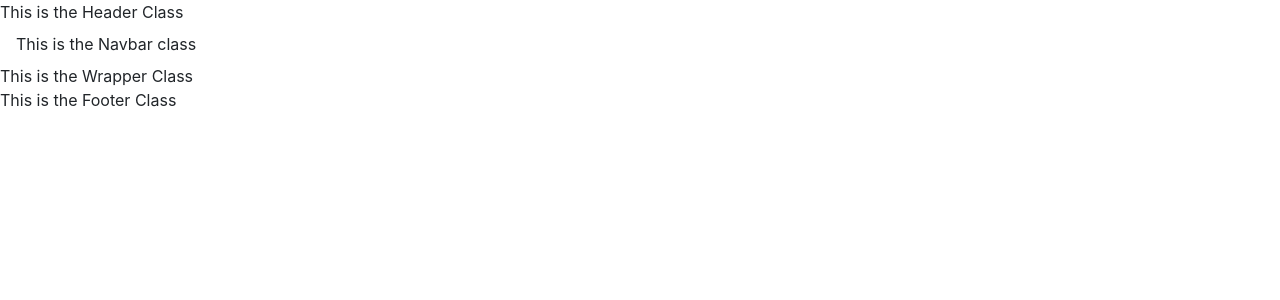
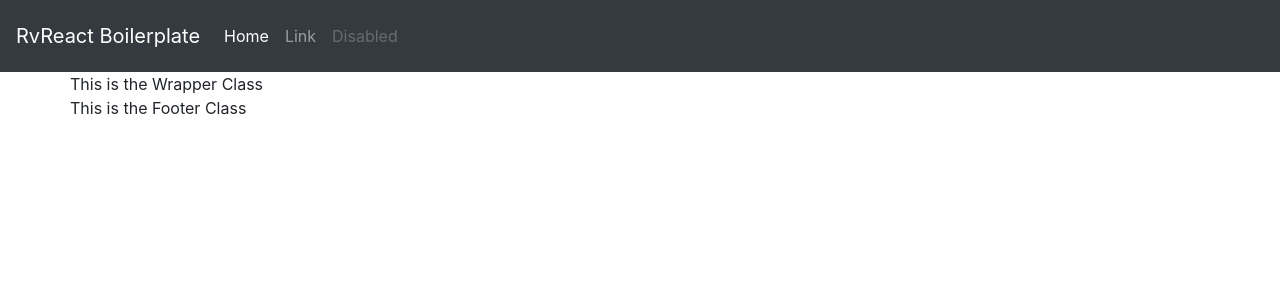
Before and after one commit to RvDstudio/RvReact, a React (Create React App) app: page / in a window 1280 px wide. Shown: the top 300 px of the page. Built offline with nearby package versions, Linux system fonts and the light colour scheme.

Commit message:
Edit some files

```diff
--- a/public/index.html
+++ b/public/index.html
@@ -38,5 +38,9 @@
       To begin the development, run `npm start` or `yarn start`.
       To create a production bundle, use `npm run build` or `yarn build`.
     -->
+
+    <script src="https://code.jquery.com/jquery-3.3.1.slim.min.js" integrity="sha384-q8i/X+965DzO0rT7abK41JStQIAqVgRVzpbzo5smXKp4YfRvH+8abtTE1Pi6jizo" crossorigin="anonymous"></script>
+<script src="https://cdnjs.cloudflare.com/ajax/libs/popper.js/1.14.3/umd/popper.min.js" integrity="sha384-ZMP7rVo3mIykV+2+9J3UJ46jBk0WLaUAdn689aCwoqbBJiSnjAK/l8WvCWPIPm49" crossorigin="anonymous"></script>
+<script src="https://stackpath.bootstrapcdn.com/bootstrap/4.1.2/js/bootstrap.min.js" integrity="sha384-o+RDsa0aLu++PJvFqy8fFScvbHFLtbvScb8AjopnFD+iEQ7wo/CG0xlczd+2O/em" crossorigin="anonymous"></script>
   </body>
 </html>
--- a/src/App.js
+++ b/src/App.js
@@ -2,7 +2,6 @@
 
 //Components
 import Header from './components/headerComponent/header';
-import Navbar from './components/navbarComponent/navbar'
 import Homepage from './components/pages/homepage'
 import Footer from './components/footerComponent/footer';
 
@@ -15,8 +14,6 @@
       <div className="App">
           <Header />
 
-          <Navbar />
-
           <Homepage />
 
           <Footer />
--- a/src/Assets/css/default.min.css
+++ b/src/Assets/css/default.min.css
@@ -1 +1 @@
-body{background:#fff}body a{color:#b10a0a}
+body{background:#fff}body a{color:#b10a0a}.navbar{padding:1rem 1rem}
--- a/src/Assets/scss/default.scss
+++ b/src/Assets/scss/default.scss
@@ -5,3 +5,7 @@
         color: rgb(177, 10, 10);
     }
 }
+
+.navbar {
+    padding: 1rem 1rem;
+}
--- a/src/components/footerComponent/footer.js
+++ b/src/components/footerComponent/footer.js
@@ -6,9 +6,13 @@
   render() {
     return (
       <footer>
-          <div className="footer">
-          This is the Footer Class
+        <div className="container">
+          <div className="row">
+            <div className="footer">
+              <p>This is the Footer Class</p>
+            </div>
           </div>
+        </div>
       </footer>
     );
   }
--- a/src/components/headerComponent/header.js
+++ b/src/components/headerComponent/header.js
@@ -6,9 +6,21 @@
   render() {
     return (
       <header className="header">
-          <div className="logo">
-          This is the Header Class
-          </div>
+      <nav className="navbar navbar-expand-md navbar-dark bg-dark">
+        <a className="navbar-brand" href="https://www.rv-designs.nl/">RvReact Boilerplate</a>
+        <button className="navbar-toggler" type="button" data-toggle="collapse" data-target="#navbarSupportedContent" aria-controls="navbarSupportedContent" aria-expanded="false" aria-label="Toggle navigation">
+          <span className="navbar-toggler-icon"></span>
+        </button>
+
+        <div className="collapse navbar-collapse" id="navbarSupportedContent">
+          <ul className="navbar-nav mr-auto">
+            <li className="nav-item active"><a className="nav-link" href="https://www.rv-designs.nl/">Home <span className="sr-only">(current)</span></a></li>
+            <li className="nav-item"><a className="nav-link" href="https://www.rv-designs.nl/">Link</a></li>
+            <li className="nav-item"><a className="nav-link disabled" href="https://www.rv-designs.nl/">Disabled</a>
+            </li>
+          </ul>
+        </div>
+      </nav>
       </header>
     );
   }
--- a/src/components/navbarComponent/navbar.js
+++ /dev/null
@@ -1,17 +0,0 @@
-import React, { Component } from 'react';
-//import ReactDom from 'react-dom';
-
-
-class Navbar extends Component {
-  render() {
-    return (
-      <nav>
-          <div className="navbar">
-              This is the Navbar class
-          </div>
-      </nav>
-    );
-  }
-}
-
-export default Navbar;
--- a/src/components/pages/homepage.js
+++ b/src/components/pages/homepage.js
@@ -5,8 +5,12 @@
 class Homepage extends Component {
   render() {
     return (
-        <div className="wrapper">
-            This is the Wrapper Class
+        <div className="container">
+            <div className="row">
+                <div className="wrapper">
+                    This is the Wrapper Class
+                </div>
+            </div>
         </div>
     );
   }
```
